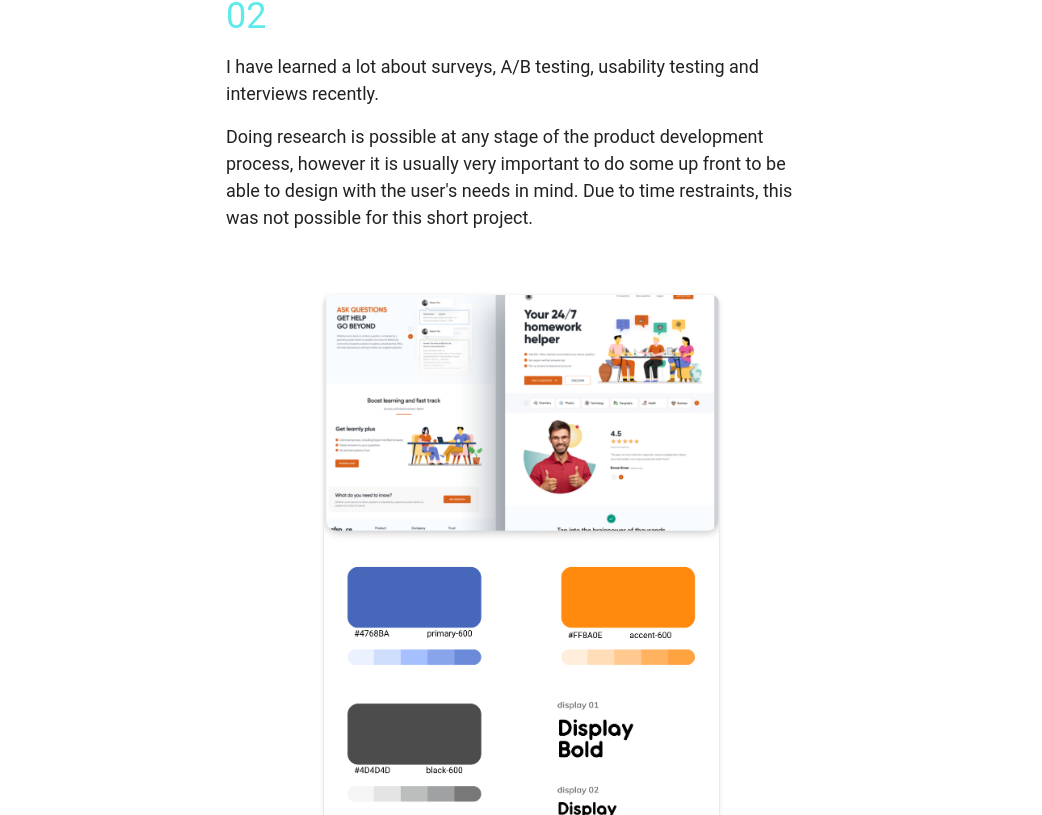
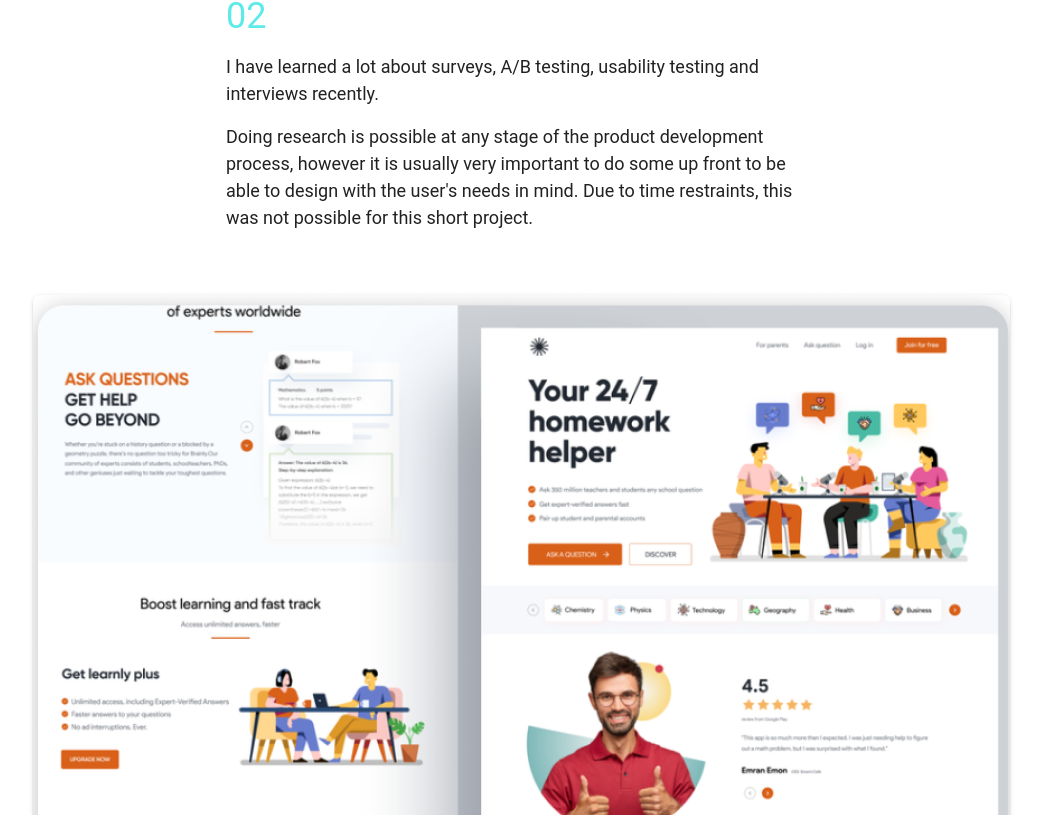
Before and after one commit to Programina/2021-portfolio, a Vue app: page /easytutor in a window 1280 px wide. Shown: the part 1985-2800 px from the top of the page, without its empty margins (119-1161 px from the left). Built offline with nearby package versions, Linux system fonts and the light colour scheme; a web font is replaced by a local one.

Commit message:
updated image styles

```diff
--- a/src/App.vue
+++ b/src/App.vue
@@ -543,20 +543,5 @@ a.green-link, a.green-link:hover, a.green-link:active, a.green-link:focus {
   }
 }
 
-.centered-image-group {
-  max-width: 100%;
-  width: 100%;
 
-  ::v-deep #lightbox {
-    display: flex;
-    justify-content: center;
-
-    &.is-mobile {
-     width: 100%;
-    }
-      .lightbox {
-      width: 100%;
-    }
-  }
-}
 </style>
--- a/src/views/showroom/DateSaver.vue
+++ b/src/views/showroom/DateSaver.vue
@@ -182,4 +182,21 @@ a, a:hover, a:active, a:visited, a:focus {
   color: #3bcea0 !important;
 }
 
+.centered-image-group {
+  max-width: 100%;
+  width: 100%;
+
+  ::v-deep #lightbox {
+    display: flex;
+    justify-content: center;
+
+    &.mobile {
+     width: 100%;
+    }
+      .lightbox {
+      width: 100%;
+    }
+  }
+}
+
 </style>
--- a/src/views/showroom/EasyTutor.vue
+++ b/src/views/showroom/EasyTutor.vue
@@ -69,8 +69,6 @@
         <v-col class="d-flex justify-center centered-image-group">
         <LightBox
           image="mooddesignsystemeasytutor.png"
-          height="670"
-          width="395"
           :isXL="true"
           imgClass="my-12 rounded-lg elevation-2"
           alt="easy tutor moodboard"
@@ -222,4 +220,21 @@ h3 {
   margin: 6px 0 16px 0;
 }
 
+.centered-image-group {
+  max-width: 100%;
+  width: 100%;
+
+  ::v-deep #lightbox {
+    display: flex;
+    justify-content: center;
+
+    &.mobile {
+     width: 100%;
+    }
+      .lightbox {
+      width: 100%;
+    }
+  }
+}
+
 </style>
```
Also changed, not shown: 1 other file (tests, documents, lock files or other folders).
